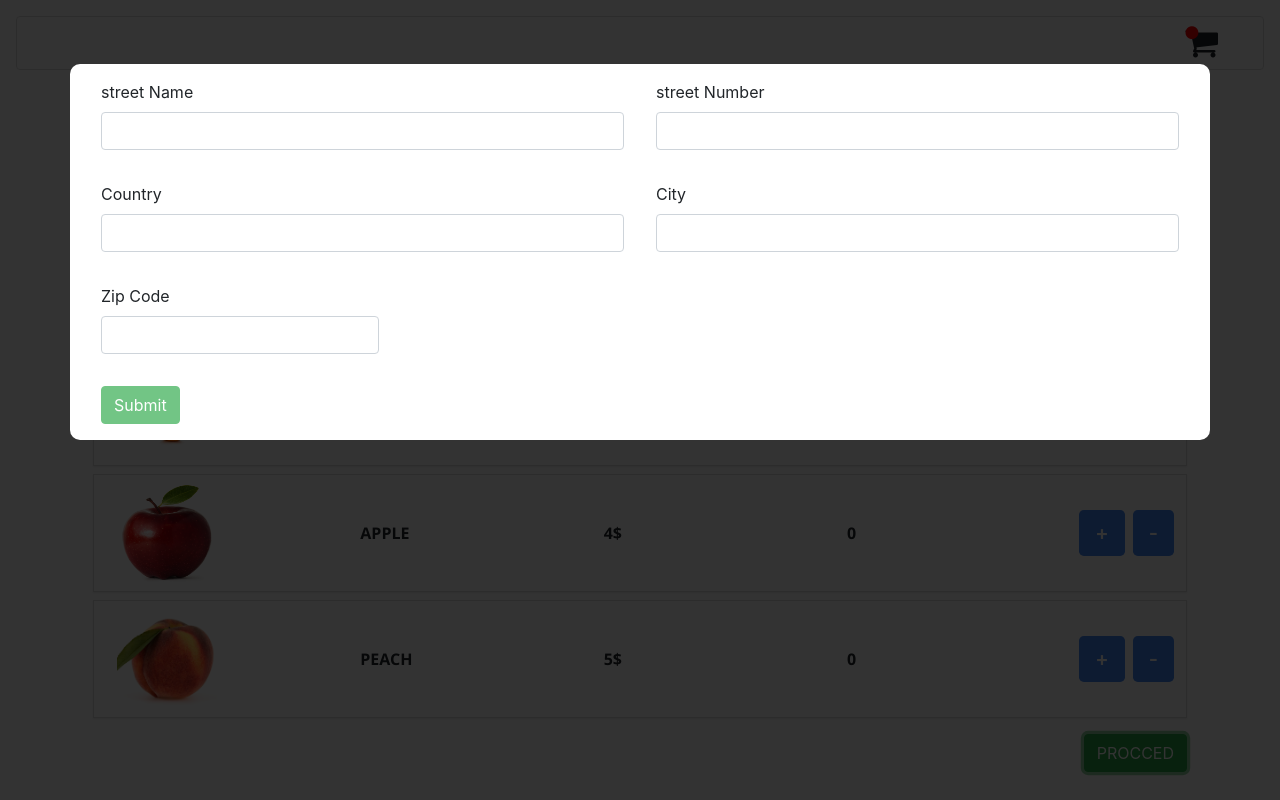
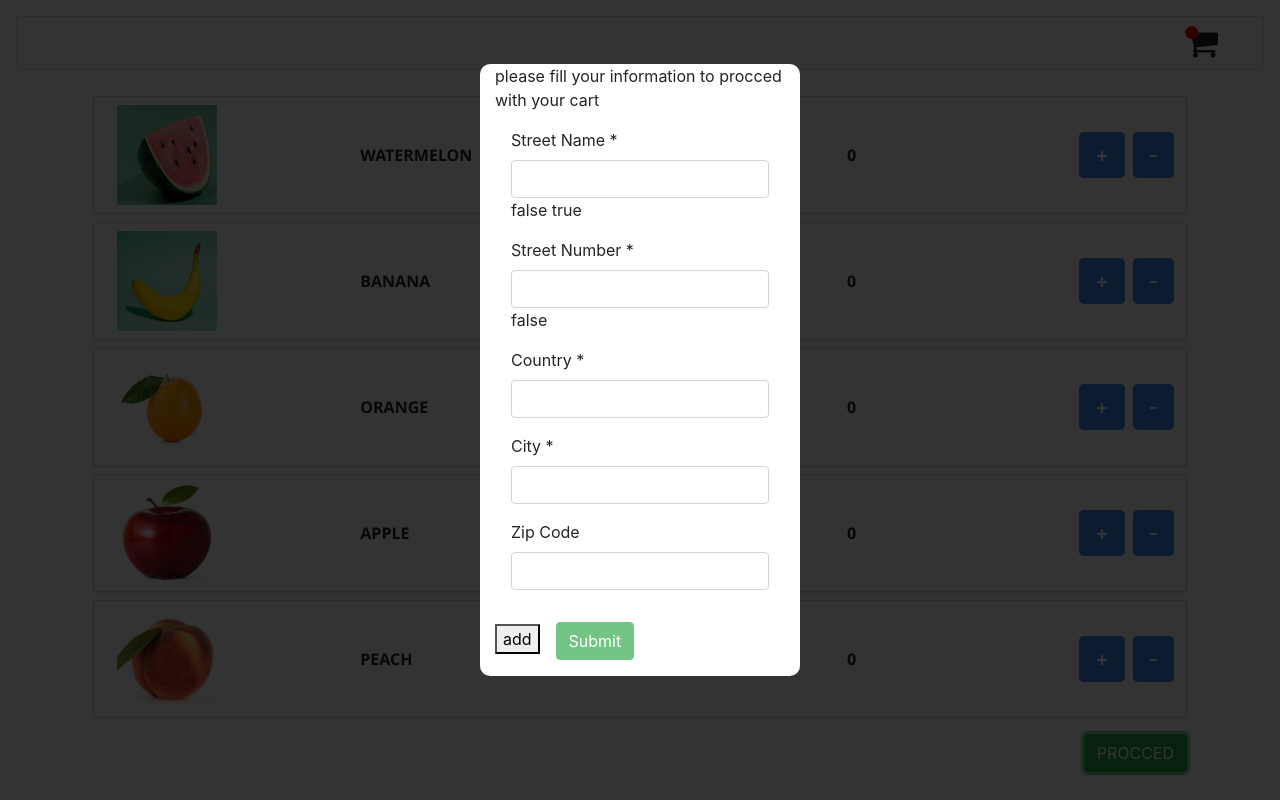
Before and after one commit to qwenzo/cart-angular, an Angular app: page / in a window 1280 px wide. Both pictures are taken after a click on the button "PROCCED". Built offline with nearby package versions, Linux system fonts and the light colour scheme.

Commit message:
showing cart form's input fields vertically

```diff
--- a/src/app/components/cart-form/cart-form.component.css
+++ b/src/app/components/cart-form/cart-form.component.css
@@ -4,11 +4,12 @@
 
 .formContainer{
     z-index: 1;
-    position: fixed;
+    position: absolute;
     bottom:0;
     top:0;
     left:0;
     right:0 ;
+
     background-color:rgba(0,0,0,.8);
 
 }
@@ -32,3 +33,7 @@
     cursor: pointer;
     font-size: 24px;
 }
+
+.margin{
+    margin: 0;
+}
--- a/src/app/components/cart-form/cart-form.component.html
+++ b/src/app/components/cart-form/cart-form.component.html
@@ -1,33 +1,43 @@
 <div (click)="closeForm($event)" class="shadow-sm formContainer ">
-  <form class='container formStyle bg-white' (ngSubmit)="submit($event)" #heroForm="ngForm">
-    <div class="d-flex flex-row">
-    <div class="m-3 w-100 form-group">
-      <label for="streetName">street Name</label>
+  <form class='w-25 container formStyle bg-white' (ngSubmit)="submit($event)" #heroForm="ngForm">
+<div class="d-flex justify-content-center align-items-center">please fill your information to procced with your cart</div>
+
+    <div class=" m-3 form-group">
+      <label for="streetName">Street Name *</label>
       <input [(ngModel)]="form.streetName" class="form-control" type="text" id="streetName" name="streetName" #streetName="ngModel" required>
       <div [hidden]="streetName.valid || streetName.pristine" class="m-1 alert alert-danger">street name is required</div>
+      <div>{{streetName.valid}} {{streetName.pristine}} </div>
     </div>
-    <div class="m-3 w-100 form-group">
-        <label for="streetNumber">street Number</label>
+    <div class="m-3 form-group">
+        <label for="streetNumber">Street Number *</label>
         <input [(ngModel)]="form.streetNumber" class="form-control" type="text" id="streetNumber" name="streetNumber" #streetNumber="ngModel" required>
         <div [hidden]="streetNumber.valid || streetNumber.pristine" class="m-1 alert alert-danger">street number is required</div>
+        <div>{{streetNumber.valid}}</div>
       </div>
-    </div>
-    <div class="d-flex flex-row">
-        <div class="m-3 w-100 form-group">
-            <label for="country">Country</label>
+
+
+        <div class="m-3 form-group">
+            <label for="country">Country *</label>
             <input [(ngModel)]="form.country" class="form-control" type="text" id="country" name="country" #country="ngModel" required>
             <div [hidden]="country.valid || country.pristine" class="m-1 alert alert-danger">country is required</div>
           </div>
-          <div class="m-3 w-100 form-group">
-              <label for="city">City</label>
+          <div class="m-3 form-group">
+              <label for="city">City *</label>
               <input [(ngModel)]="form.city" class="form-control" type="text" id="city" name="city" #city="ngModel" required>
               <div [hidden]="city.valid || city.pristine" class="m-1 alert alert-danger">city is required</div>
             </div>
-          </div>
-          <div class="m-3 w-25 form-group">
+
+          <div class="m-3 form-group">
               <label for="zip">Zip Code</label>
               <input [(ngModel)]="form.zip" class="form-control" type="text" id="zip" name="zip" #streetName="ngModel" >
             </div>
+
+            <div *ngFor="let n of numbs">
+                <div> {{numbs}}</div>
+              </div>
+        <button (click)="add()"> add </button>
+
     <button [disabled]="!heroForm.form.valid" type="submit" class="m-3 btn btn-success">Submit</button>
+
   </form>
   </div>
--- a/src/app/components/cart-form/cart-form.component.ts
+++ b/src/app/components/cart-form/cart-form.component.ts
@@ -9,9 +9,11 @@ import {FormService} from '../../services/form.service';
 })
 export class CartFormComponent implements OnInit {
   form:CartForm;
+  numbs:number[];
   constructor(private formService:FormService) { }
 
   ngOnInit() {
+    this.numbs =[];
     this.form = {streetName:null,streetNumber:null,city:null,country:null}
   }
 
@@ -25,4 +27,8 @@ export class CartFormComponent implements OnInit {
     console.log(this.form);
   }
 
+  add(){
+
+  }
+
 }
--- a/src/app/components/cart/cart.component.ts
+++ b/src/app/components/cart/cart.component.ts
@@ -16,7 +16,6 @@ export class CartComponent implements OnInit {
     this.isOpen=false;
     this.formService.click.subscribe(
       (isOpen)=>{
-        console.log(isOpen);
         this.isOpen = isOpen;
       }
     )
```
